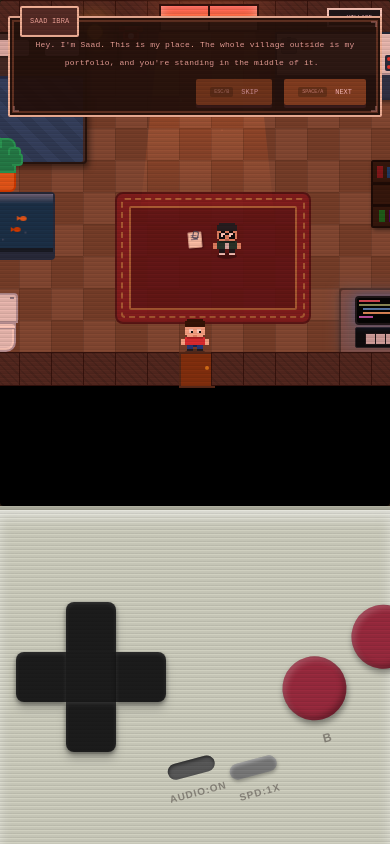
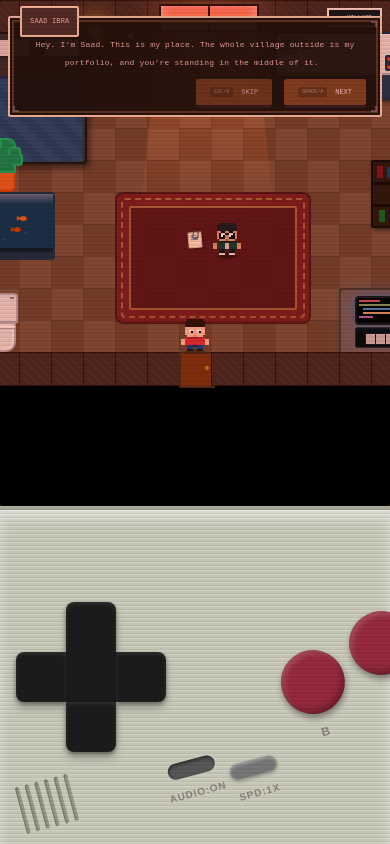
Before and after one commit to saad-ibra/nomadsland-portfolio, a React (Vite) app: page / in a window 390 px wide. Built offline with nearby package versions, Linux system fonts and the light colour scheme.

Commit message:
UI: Refactor mobile control bar layout to fix button A cutoff and restore speaker lines safely

```diff
--- a/public/github.json
+++ b/public/github.json
@@ -131,7 +131,7 @@
     "years": [
       {
         "year": 2026,
-        "total": 328,
+        "total": 330,
         "months": [
           0,
           0,
@@ -140,7 +140,7 @@
           26,
           23,
           5,
-          143,
+          145,
           0,
           0,
           0,
@@ -223,7 +223,7 @@
     "maxMonth": {
       "year": 2026,
       "monthIndex": 7,
-      "commits": 143
+      "commits": 145
     }
   }
 }
--- a/src/components/ui/ControlBar.jsx
+++ b/src/components/ui/ControlBar.jsx
@@ -94,13 +94,17 @@ export default function ControlBar({
     </div>
   );
 
+  // On mobile, reduce stagger so rotated A/B buttons don't overflow
+  const btnSize = isMobile ? 56 : 56;
+  const stagger = isMobile ? 20 : 32;
+
   return (
     <div style={{
       position: "relative",
       width: isDesktopLandscape ? "320px" : "100%",
       height: isDesktopLandscape ? "100dvh" : (isMobile ? "40dvh" : "33.33dvh"),
       flexShrink: 0,
-      background: "#d0d0c0", // Classic Gameboy Grey/Beige
+      background: "#d0d0c0",
       borderTop: isDesktopLandscape ? "none" : "4px solid #b0b0a0",
       borderLeft: isDesktopLandscape ? "4px solid #b0b0a0" : "none",
       boxShadow: "inset 0 8px 12px rgba(255,255,255,0.5)",
@@ -115,14 +119,20 @@ export default function ControlBar({
       touchAction: "manipulation"
     }}>
 
-      {/* Decorative Speaker Lines */}
-      {!isMobile && (
-        <div style={{ position: "absolute", bottom: isDesktopLandscape ? 32 : 24, right: isDesktopLandscape ? 32 : 24, display: "flex", gap: 6, transform: "rotate(-15deg)", opacity: 0.4, pointerEvents: "none", zIndex: 1 }}>
-          {[1,2,3,4,5,6].map(i => (
-            <div key={i} style={{ width: 4, height: 48, background: "#a0a090", borderRadius: 2, boxShadow: "inset 1px 1px 2px rgba(0,0,0,0.3)" }} />
-          ))}
-        </div>
-      )}
+      {/* Decorative Speaker Lines — bottom-left on mobile (away from A/B), bottom-right otherwise */}
+      <div style={{
+        position: "absolute",
+        bottom: isMobile ? 16 : (isDesktopLandscape ? 32 : 24),
+        ...(isMobile ? { left: 20 } : { right: isDesktopLandscape ? 32 : 24 }),
+        display: "flex", gap: 6,
+        transform: "rotate(-15deg)",
+        pointerEvents: "none",
+        zIndex: 1,
+      }}>
+        {[1,2,3,4,5,6].map(i => (
+          <div key={i} style={{ width: 4, height: 48, background: "#a0a090", borderRadius: 2, boxShadow: "inset 1px 1px 2px rgba(0,0,0,0.3)" }} />
+        ))}
+      </div>
 
       <div style={{
         display: "flex",
@@ -182,14 +192,14 @@ export default function ControlBar({
 
         {/* A / B Buttons */}
         <div style={{
-          display: "flex", gap: 16, transform: "rotate(-15deg)",
+          display: "flex", gap: isMobile ? 12 : 16, transform: "rotate(-15deg)",
           alignSelf: isDesktopLandscape ? "center" : "center",
-          marginRight: isDesktopLandscape ? 0 : (isMobile ? 16 : 24), flexShrink: 0
+          marginRight: isDesktopLandscape ? 0 : (isMobile ? 24 : 24), flexShrink: 0
         }}>
-          <div style={{ marginTop: 32 }}>
+          <div style={{ marginTop: stagger }}>
             <ActionBtn label="B" keyName="Escape" />
           </div>
-          <div style={{ marginBottom: 32 }}>
+          <div style={{ marginBottom: stagger }}>
             <ActionBtn label="A" keyName=" " />
           </div>
         </div>
```
